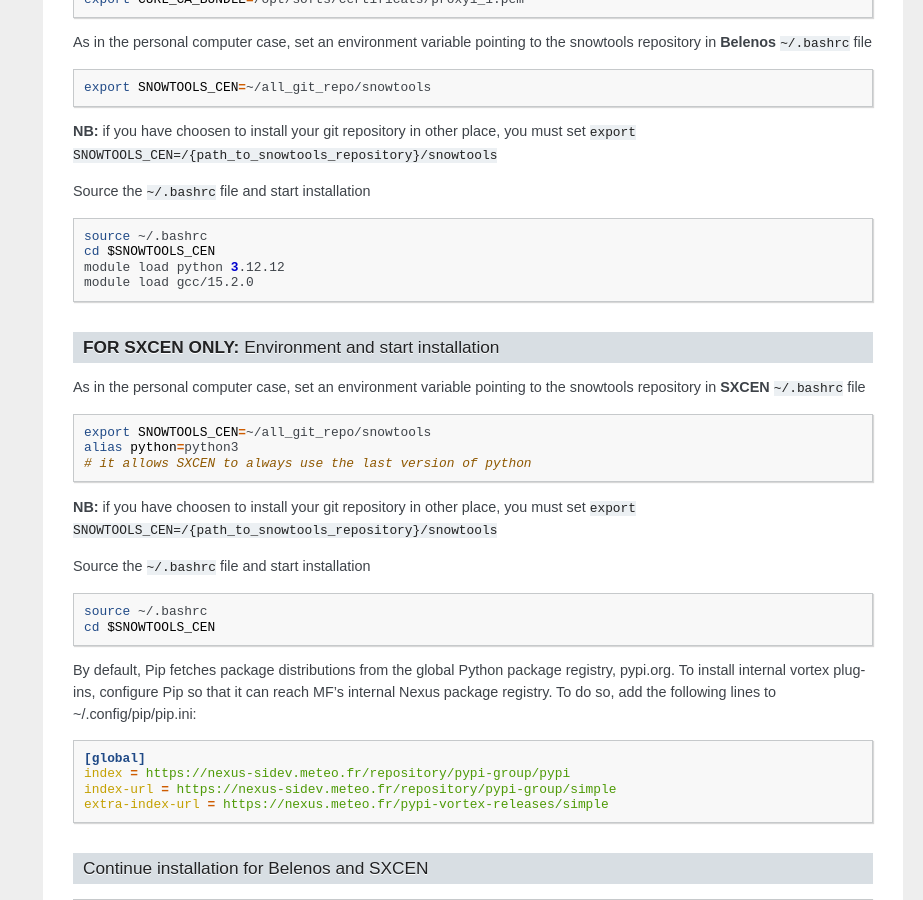
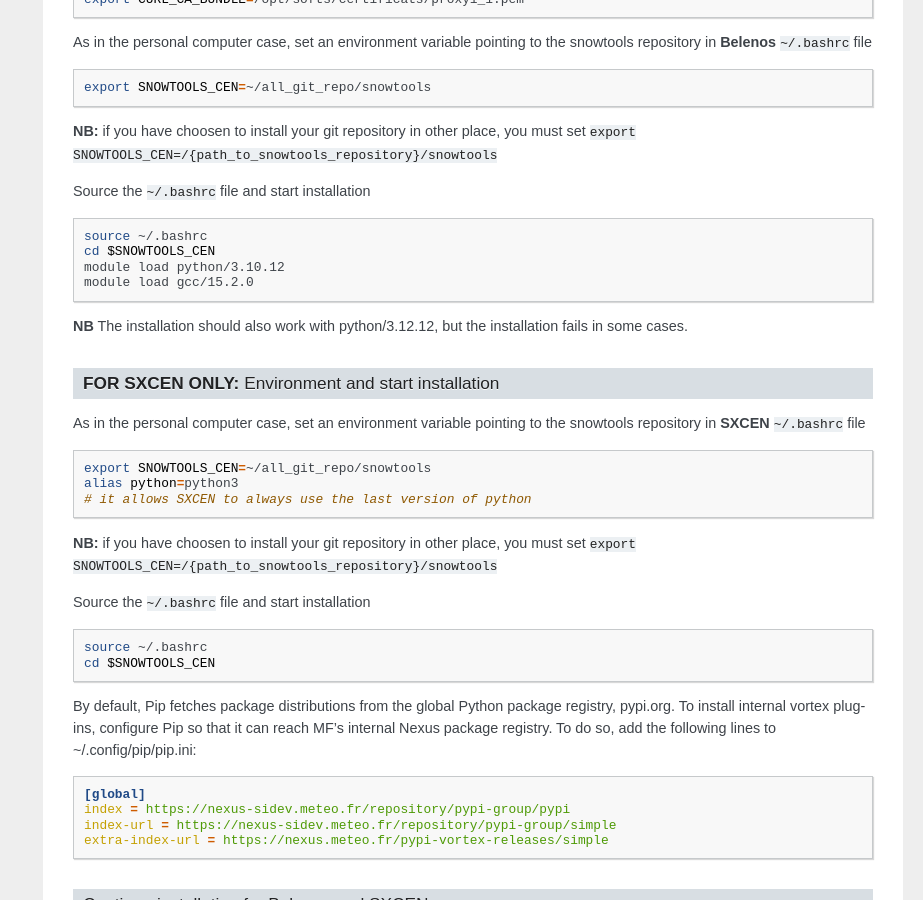
Before and after one commit to UMR-CNRM/snowtools, a Sphinx documentation site: the page built from doc/source/misc/install.rst, in a window 1280 px wide and 900 px high, scrolled down 3876 px. Shown: the whole window, without its empty margins (357-1280 px from the left). Built offline with Sphinx 7.4.7, drawn with Linux system fonts in a browser that asks for light colours; formulas are drawn with MathJax 3.

Commit message:
DBUG installation script and update doc to avoid installation crashes on HPC

```diff
--- a/doc/source/misc/install.rst
+++ b/doc/source/misc/install.rst
@@ -237,8 +237,10 @@ Source the ``~/.bashrc`` file and start installation
 
     source ~/.bashrc
     cd $SNOWTOOLS_CEN
-    module load python 3.12.12
+    module load python/3.10.12
     module load gcc/15.2.0
+
+**NB** The installation should also work with python/3.12.12, but the installation fails in some cases.
 
 **FOR SXCEN ONLY:** Environment and start installation
 ^^^^^^^^^^^^^^^^^^^^^^^^^^^^^^^^^^^^^^^^^^^^^^^^^^^^^^
```
Also changed, not shown: 1 other file.
